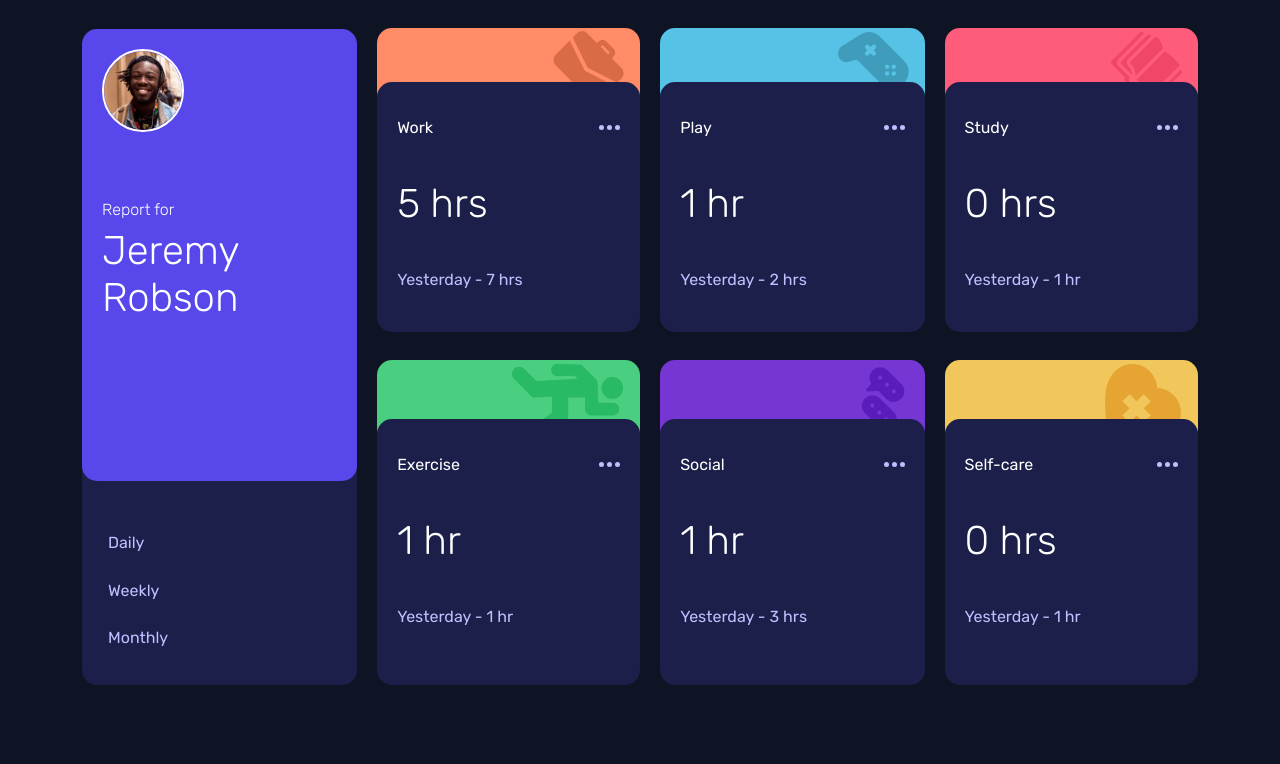
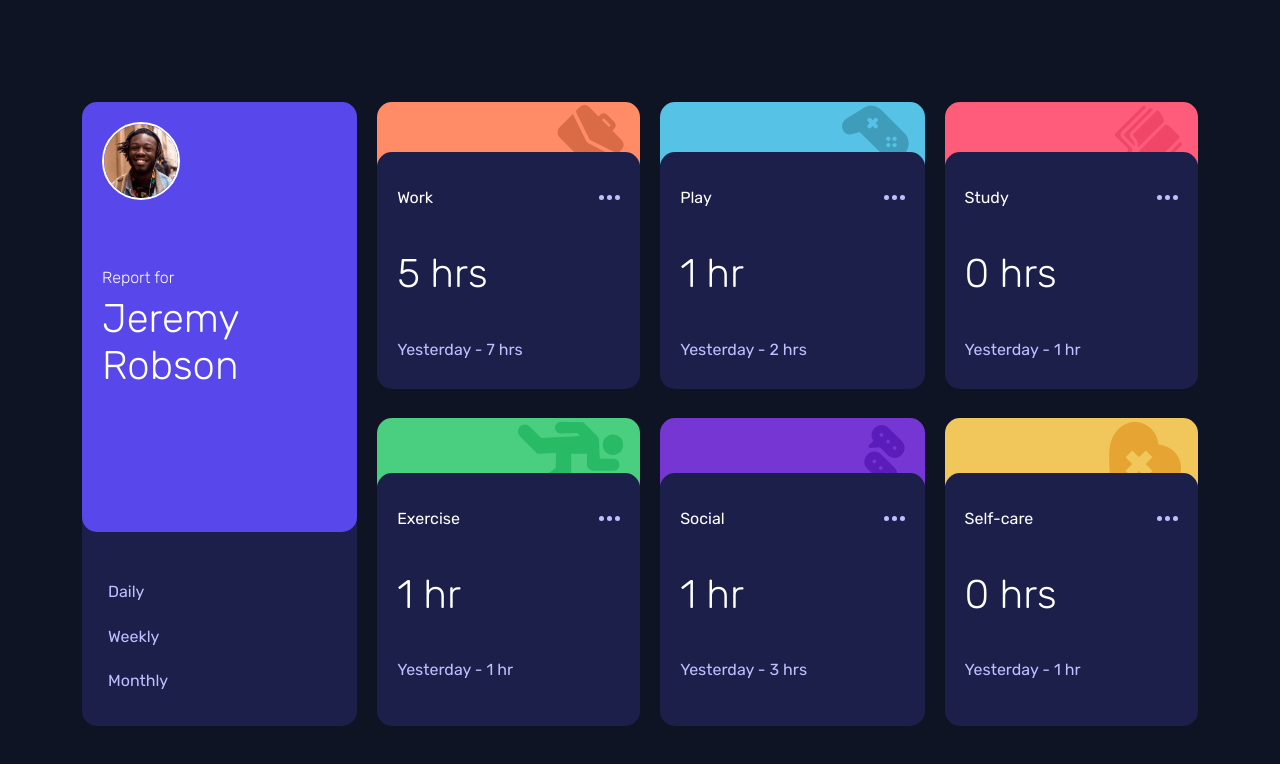
Before and after one commit to michaella23/time-tracking-dashboard-main, a plain HTML site: page index.html in a window 1280 px wide. Drawn offline with Linux system fonts and the light colour scheme.

Commit message:
centered grid on page

```diff
--- a/style.css
+++ b/style.css
@@ -155,6 +155,7 @@ button:active, button:visited {
 
 .previous {
     color: hsl(236, 100%, 87%);
+    margin-bottom: 0;
 }
 
 h1 {
@@ -175,9 +176,10 @@ h1 {
     display: block;
 }
 
-@media (min-width: 1000px) {
+@media (min-width: 800px) {
 
     body {
+        height: 100vh;
         display: flex;
         flex-direction: column;
         justify-content: center;
@@ -185,14 +187,13 @@ h1 {
     }
 
     .grid {
-        height: 80%;
         grid-template-areas:
         "person work play study"
         "person exercise social selfcare"
     }
 
     .grid-item {
-
+        width: 100%;
     }
 
     .person {
```
